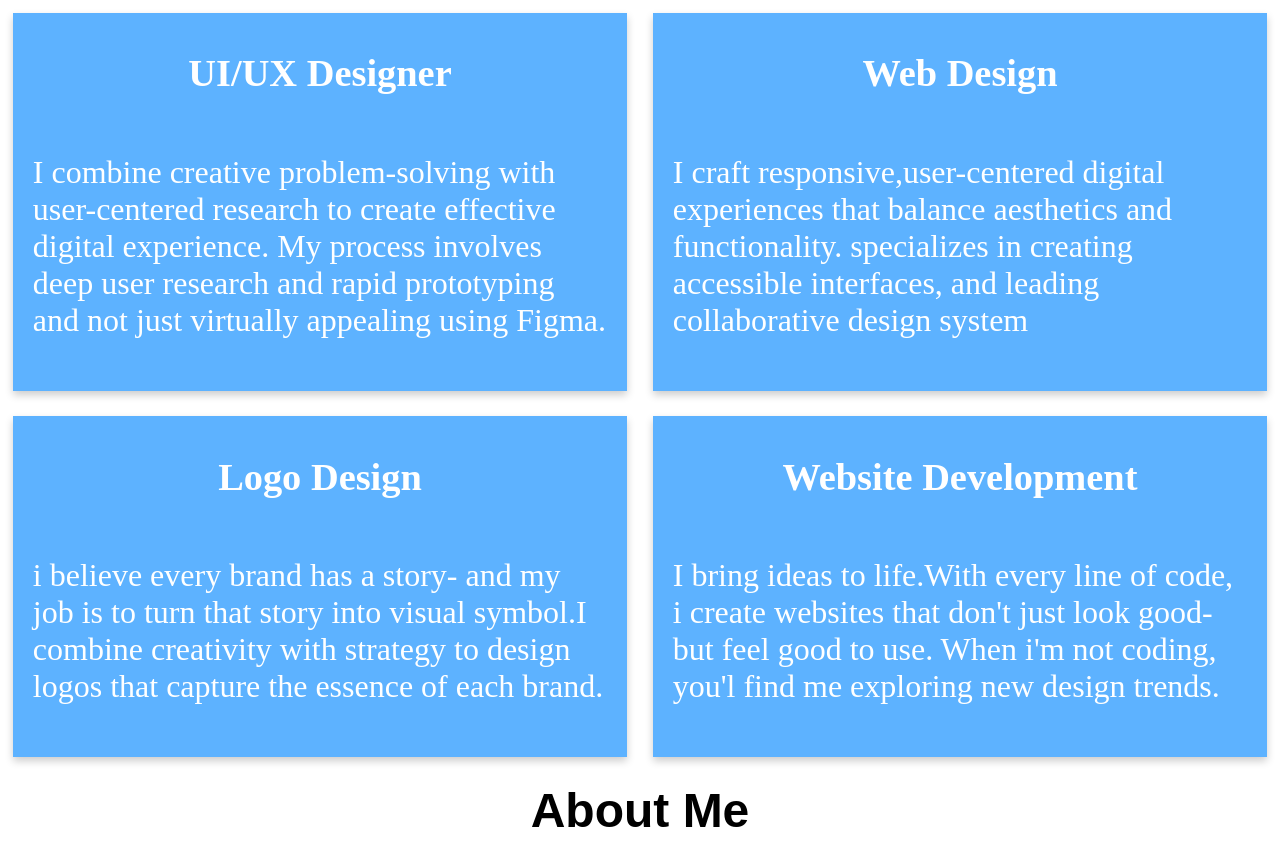
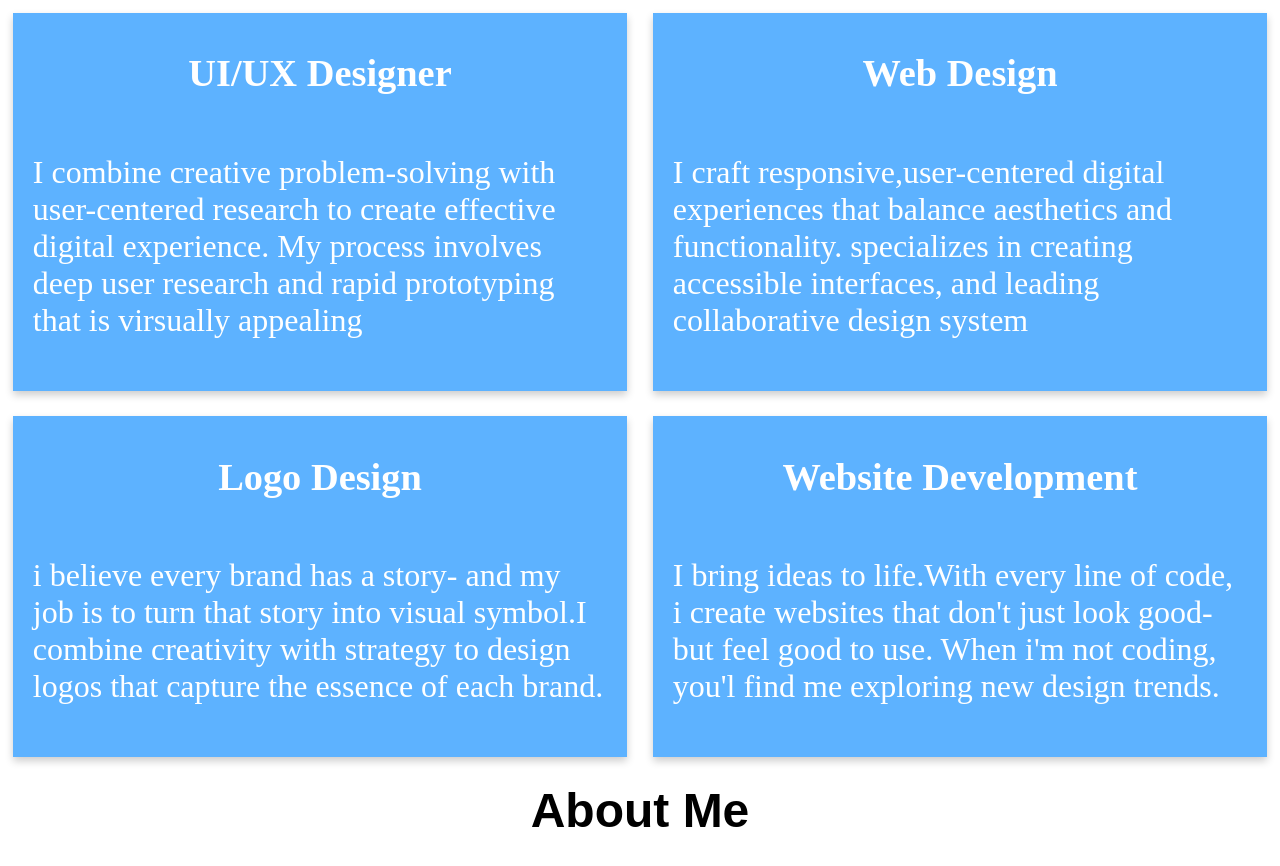
Before and after one commit to Samuel-cloud-hub/MyPortfolio-website, a plain HTML site: page index.html in a window 1280 px wide. Shown: the part 1320-2186 px from the top of the page. Drawn offline with Linux system fonts and the light colour scheme.

Commit message:
Add files via upload
git push MyPortfolio-website main

```diff
--- a/index.html
+++ b/index.html
@@ -47,7 +47,7 @@
                     <div>
                         <h3>UI/UX Designer</h3>
                     </div>
-                        <p style="padding: 20px;">I combine creative problem-solving with user-centered research to create effective digital experience. My process involves deep user research and rapid prototyping and not just virtually appealing using Figma.</p>
+                        <p style="padding: 20px;">I combine creative problem-solving with user-centered research to create effective digital experience. My process involves deep user research and rapid prototyping that is virsually appealing</p>
                 </div>
 
                 <div class="text">
```
Also changed, not shown: css/style.css (+5 -5 lines).
